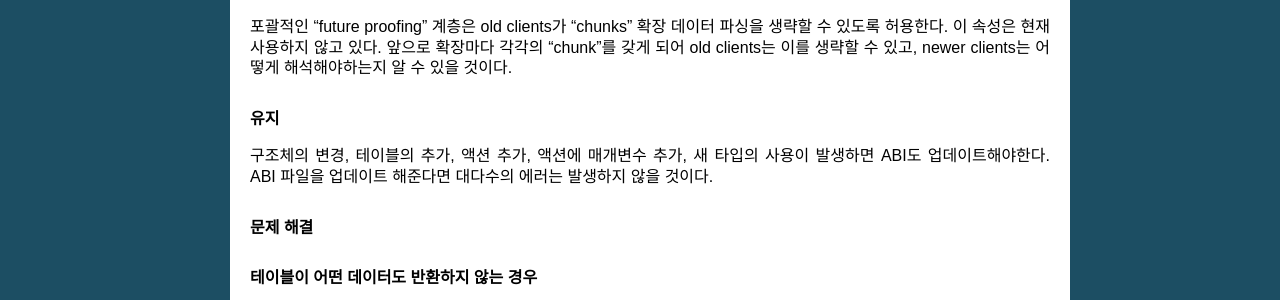
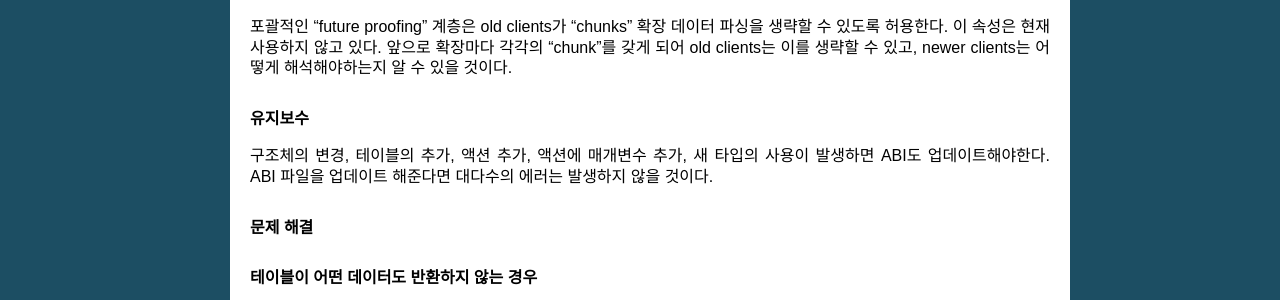
Before and after one commit to eosdevkr/eosio-doc, a Sphinx documentation site: the page built from docs/eosio-home/the-abi.rst, in a window 1280 px wide and 900 px high, scrolled down 8755 px. Shown: the part 418-718 px from the top of the window. Built offline with Sphinx 7.4.7, drawn with Linux system fonts in a browser that asks for light colours.

Commit message:
Update docs/eosio-home/the-abi.rst
Co-Authored-By: code0xff <31336310+code0xff@users.noreply.github.com>

```diff
--- a/docs/eosio-home/the-abi.rst
+++ b/docs/eosio-home/the-abi.rst
@@ -567,7 +567,7 @@ Struct Base는 많이 사용되지는 않지만 상당히 중요한 속성이다
 이 속성은 현재 사용하지 않고 있다.
 앞으로 확장마다 각각의 "chunk"를 갖게 되어 old clients는 이를 생략할 수 있고, newer clients는 어떻게 해석해야하는지 알 수 있을 것이다.
 
-.. rubric:: 유지
+.. rubric:: 유지보수
 
 구조체의 변경, 테이블의 추가, 액션 추가, 액션에 매개변수 추가, 새 타입의 사용이 발생하면 ABI도 업데이트해야한다.
 ABI 파일을 업데이트 해준다면 대다수의 에러는 발생하지 않을 것이다.
```
